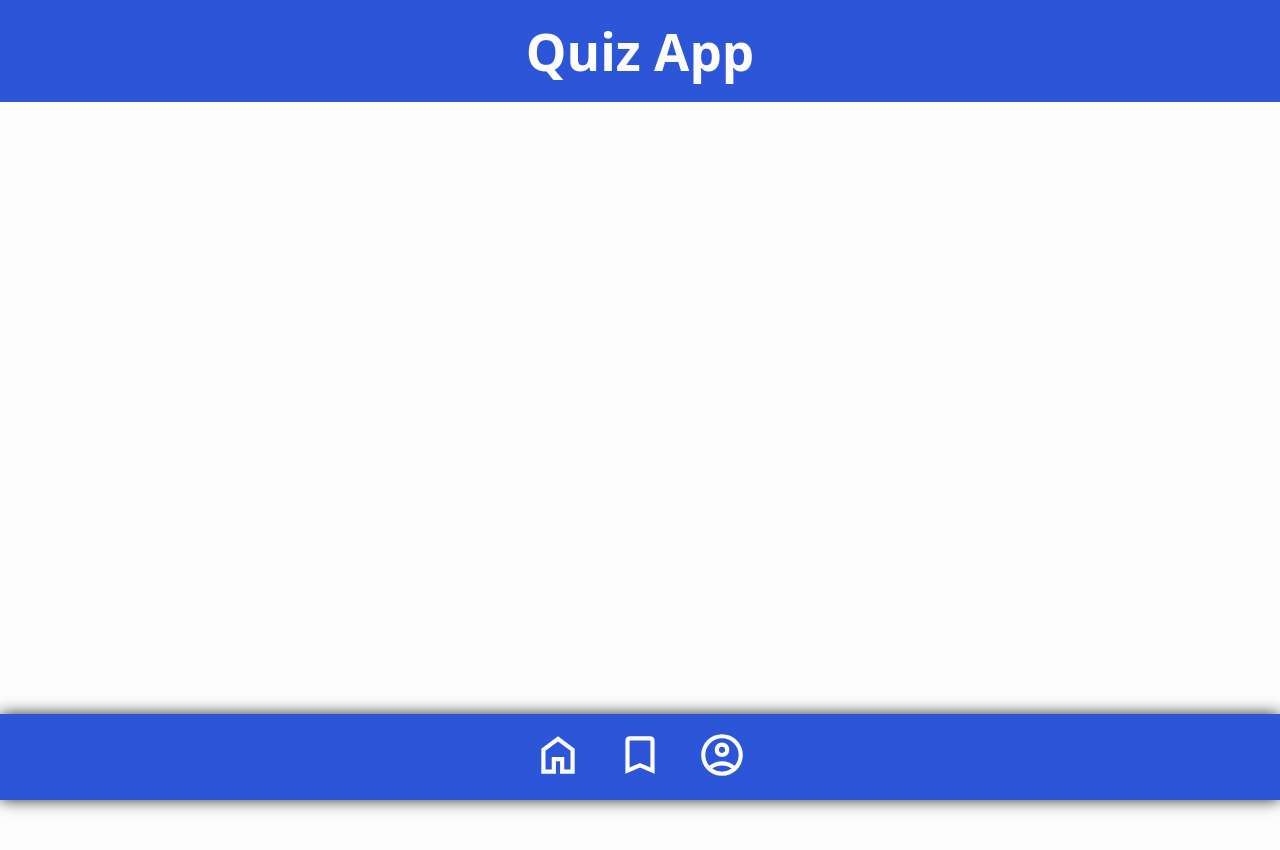
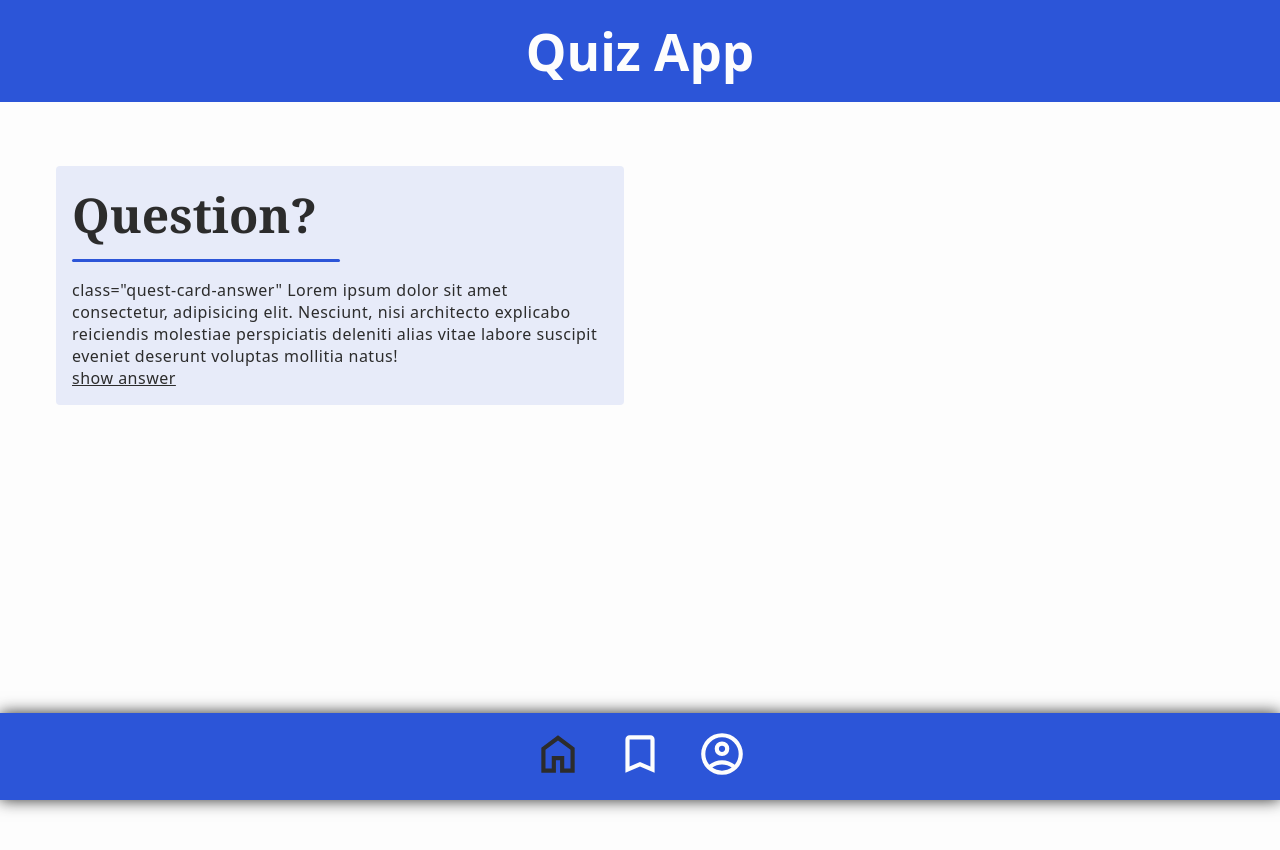
Before and after one commit to LaurenceRimturner/NF_SD_Recap-Project-1, a plain HTML site: page html/index.html in a window 1280 px wide. Shown: the top 850 px of the page. Drawn offline with Linux system fonts and the light colour scheme; a web font is replaced by a local one.

Commit message:
creating default question card

```diff
--- a/css/header.css
+++ b/css/header.css
@@ -1,6 +1,9 @@
 header {
   position: fixed;
+  top: 0;
   width: 100%;
+  height: 100px;
+  z-index: 1;
 }
 
 header > div {
--- a/css/navbar.css
+++ b/css/navbar.css
@@ -2,9 +2,6 @@
 
 :root {
   --gap: 2rem;
-  --theme-color: #2c55d8;
-  --main-font-color: #2c2c2c;
-  --main-white: #fdfdfd;
 }
 
 .navbar {
--- /dev/null
+++ b/css/question-cards.css
@@ -0,0 +1,25 @@
+/* QUESTION CARD */
+.quest-card {
+  background-color: rgba(44, 85, 216, 0.1);
+  padding: 1rem;
+  border-radius: 4px;
+}
+.quest-card-wrapper-FAQ {
+  display: flex;
+  flex-flow: column nowrap;
+  gap: var(--gap);
+}
+
+.quest-card-wrapper-FAQ h3 {
+  position: relative;
+  &::after {
+    content: "";
+    position: absolute;
+    bottom: -15px;
+    left: 0;
+    width: 50%;
+    height: 3px;
+    border-radius: 4px;
+    background-color: var(--theme-color);
+  }
+}
--- a/css/style.css
+++ b/css/style.css
@@ -1,6 +1,13 @@
 @import "./fonts.css";
 @import "./navbar.css";
 @import "./header.css";
+@import "./question-cards.css";
+
+:root {
+  --theme-color: #2c55d8;
+  --main-font-color: #2c2c2c;
+  --main-white: #fdfdfd;
+}
 
 *,
 ::before,
@@ -15,6 +22,10 @@ html {
   scroll-behavior: smooth;
   height: 200vh;
   background-color: var(--main-white);
+}
+
+main {
+  margin-top: 150px;
 }
 
 /* Structure */
@@ -374,6 +385,10 @@ html {
   justify-content: center;
 }
 
+.is_active svg {
+  fill: var(--main-font-color);
+}
+
 /* Fonts */
 
 h1,
@@ -385,3 +400,18 @@ h2 {
   font-family: "PP Neue Montreal", system-ui, sans-serif;
   font-weight: 700;
 }
+
+h3 {
+  font-size: clamp(32px, 5vw, 48px);
+  color: var(--main-font-color);
+  font-family: "Crimson Pro", Georgia, serif;
+  font-weight: 700;
+}
+
+p,
+a,
+li {
+  font-family: "PP Neue Montreal", system-ui, sans-serif;
+  font-weight: 500;
+  letter-spacing: 0.5px;
+}
--- a/html/index.html
+++ b/html/index.html
@@ -4,7 +4,7 @@
     <meta charset="UTF-8" />
     <meta name="viewport" content="width=device-width, initial-scale=1.0" />
     <title>Recap-Project-1</title>
-    <link rel="icon" type="image/png" href="./assets/icons/bookmark_icon.svg" />
+    <link rel="icon" type="image/png" href="/assets/icons/bookmark_icon.svg" />
     <link rel="stylesheet" href="/css/style.css" />
   </head>
   <body>
@@ -15,7 +15,7 @@
         </div>
         <nav class="navbar">
           <ul>
-            <li>
+            <li class="is_active">
               <a href="/html/index.html">
                 <svg
                   xmlns="http://www.w3.org/2000/svg"
@@ -66,9 +66,23 @@
       <section>
         <div class="container">
           <div class="row">
-            <div
-              class="col col-xsm-12 col-sm-12 col-md-12 col-lg-12 col-xl-12"
-            ></div>
+            <div class="col col-xsm-12 col-sm-12 col-md-6 col-lg-6 col-xl-6">
+              <div class="quest-card">
+                <div class="quest-card-wrapper-FAQ">
+                  <h3>Question?</h3>
+                  <div>
+                    <p>
+                      class="quest-card-answer" Lorem ipsum dolor sit amet
+                      consectetur, adipisicing elit. Nesciunt, nisi architecto
+                      explicabo reiciendis molestiae perspiciatis deleniti alias
+                      vitae labore suscipit eveniet deserunt voluptas mollitia
+                      natus!
+                    </p>
+                  </div>
+                </div>
+                <a href="">show answer</a>
+              </div>
+            </div>
           </div>
         </div>
       </section>
```
